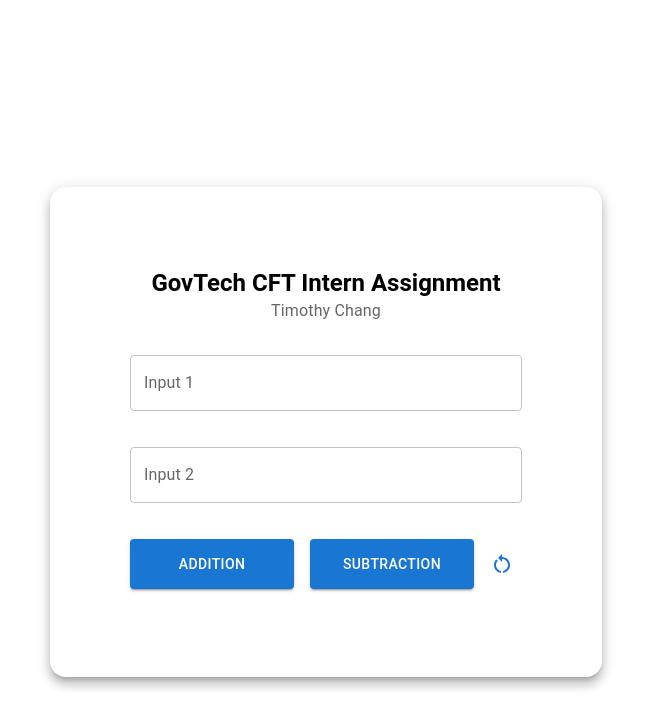
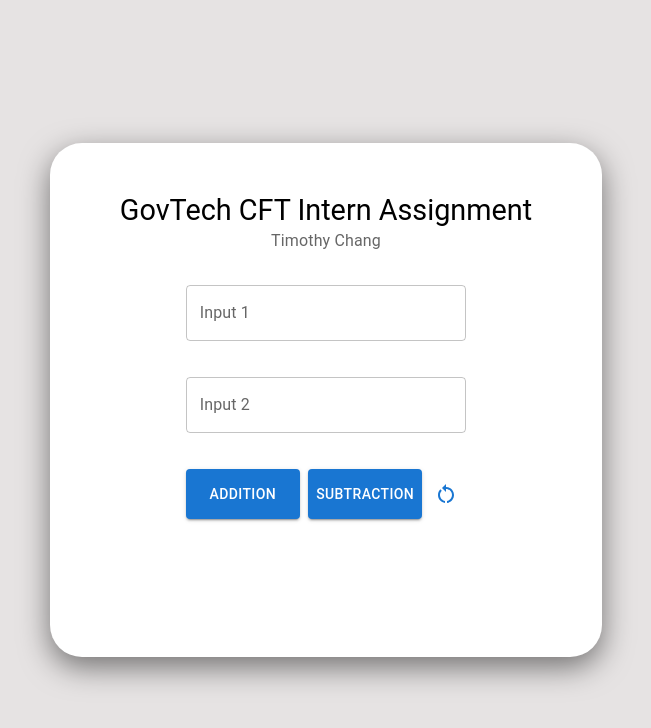
Before and after one commit to timothychangke/govTech-CFT-assignment, a React (Create React App) app in the folder client/: page / in a window 1280 px wide. Shown: the top 728 px of the page, without its empty margins (314-965 px from the left). Built offline with nearby package versions, Linux system fonts and the light colour scheme.

Commit message:
fix(styling): modularise css and improve ui of application

```diff
--- a/client/src/components/Button/AdditionButton.jsx
+++ b/client/src/components/Button/AdditionButton.jsx
@@ -3,11 +3,11 @@
 const AdditionButton = ({ handleAddition, error1, error2 }) => {
   return (
     <Button
-    variant="contained"
+      variant="contained"
       color="primary"
       onClick={handleAddition}
       disabled={error1 || error2}
-      sx={{flex: 1, height: 50, borderWidth: 3 }}
+      sx={{ flex: 1, height: 50, borderWidth: 3 }}
     >
       Addition
     </Button>
--- a/client/src/components/Button/Buttons.jsx
+++ b/client/src/components/Button/Buttons.jsx
@@ -2,6 +2,7 @@
 import SubtractionButton from './SubtractionButton'
 import { Box } from '@mui/material'
 import ResetButton from './ResetButton'
+import styles from '../Styling/calculator.module.css'
 
 const Buttons = ({
   handleAddition,
@@ -11,8 +12,8 @@
   handleReset,
 }) => {
   return (
-    <Box display="flex" alignItems="center" justifyContent="center" width="100%" gap={1}>
-      <Box display="flex" gap={2} flexGrow={1} justifyContent="center" alignItems="center">
+    <Box className={styles.buttonContainer}>
+      <Box className={styles.buttonsGroup}>
         <AdditionButton
           handleAddition={handleAddition}
           error1={error1}
@@ -24,7 +25,7 @@
           error2={error2}
         />
       </Box>
-      <Box display="flex" justifyContent="center" alignItems="center">
+      <Box className={styles.resetButtonContainer}>
         <ResetButton handleReset={handleReset} />
       </Box>
     </Box>
--- a/client/src/components/Calculator.jsx
+++ b/client/src/components/Calculator.jsx
@@ -5,10 +5,10 @@
 import TextInputs from './Input/TextInputs'
 import Buttons from './Button/Buttons'
 import Result from './Output/Result'
+import styles from './Styling/calculator.module.css'
 
 const Calculator = () => {
   const [result, setResult] = useState(null)
-
   const [inputs, setInputs] = useState({
     input1: '',
     input2: '',
@@ -60,7 +60,6 @@
         if (!response.ok) {
           throw new Error('Network response was not ok')
         }
-
         const data = await response.json()
         setResult(data.result)
       } catch (error) {
@@ -71,48 +70,18 @@
   }
 
   return (
-    <Container
-      maxWidth="sm"
-      sx={{
-        mt: 4,
-        display: 'flex',
-        justifyContent: 'center',
-        alignItems: 'center',
-        height: '100vh',
-        width: '100vw',
-      }}
-    >
-      <Card
-        sx={{
-          width: '100%',
-          maxWidth: 800,
-          height: 'auto',
-          bgcolor: 'background.paper',
-          padding: 8,
-          boxShadow: 8,
-          borderRadius: 4,
-        }}
-      >
+    <Container maxWidth="sm" className={styles.container}>
+      <Card className={styles.card}>
         <CardHeader
           title="GovTech CFT Intern Assignment"
           subheader="Timothy Chang"
-          sx={{
-            textAlign: 'center',
-            color: 'black',
-            padding: 2,
-            '& .MuiCardHeader-title': {
-              fontSize: '1.5rem',
-              fontWeight: 'bold',
-            },
+          className={styles.cardHeader}
+          classes={{
+            title: styles.cardTitle,
           }}
         />
-        <CardContent>
-          <Box
-            display="flex"
-            flexDirection="column"
-            alignItems="center"
-            gap="20px"
-          >
+        <CardContent className={styles.cardContent}>
+          <Box className={styles.box}>
             <TextInputs handleInputChange={handleInputChange} inputs={inputs} />
             <Buttons
               handleAddition={() => handleSubmit('addition')}
--- /dev/null
+++ b/client/src/components/Styling/calculator.module.css
@@ -0,0 +1,63 @@
+.container {
+  display: flex;
+  justify-content: center;
+  align-items: center;
+  height: 100vh;
+  width: 100vw;
+}
+
+.card {
+    width: 100%;
+    max-width: 800px;
+    height: 450px;
+    padding: 2rem;
+    box-shadow: 0px 10px 30px rgba(0, 0, 0, 0.5) !important;
+    border-radius: 2rem !important;
+  }
+
+.cardHeader {
+  text-align: center;
+  color: black;
+  padding: 1rem;
+}
+
+.cardTitle {
+  font-size: 1.8rem !important;
+  font-weight: bold;
+}
+
+.cardContent {
+  display: flex;
+  flex-direction: column;
+  align-items: center;
+  gap: 20px;
+}
+
+.box {
+  display: flex;
+  flex-direction: column;
+  align-items: center;
+  gap: 20px;
+}
+
+.buttonContainer {
+    display: flex;
+    align-items: center;
+    justify-content: center;
+    width: 100%;
+    gap: 0.25rem;
+  }
+
+  .buttonsGroup {
+    display: flex;
+    gap: 0.5rem;
+    flex-grow: 1;
+    justify-content: center;
+    align-items: center;
+  }
+
+  .resetButtonContainer {
+    display: flex;
+    justify-content: center;
+    align-items: center;
+  }
--- a/client/src/index.css
+++ b/client/src/index.css
@@ -1,10 +1,12 @@
 body {
   margin: 0;
+  padding: 0;
   font-family: -apple-system, BlinkMacSystemFont, 'Segoe UI', 'Roboto', 'Oxygen',
     'Ubuntu', 'Cantarell', 'Fira Sans', 'Droid Sans', 'Helvetica Neue',
     sans-serif;
   -webkit-font-smoothing: antialiased;
   -moz-osx-font-smoothing: grayscale;
+  background-color: rgb(230, 227, 227);
 }
 
 code {
```
